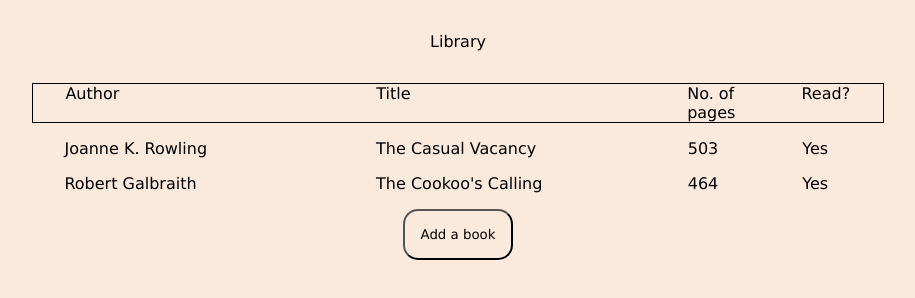
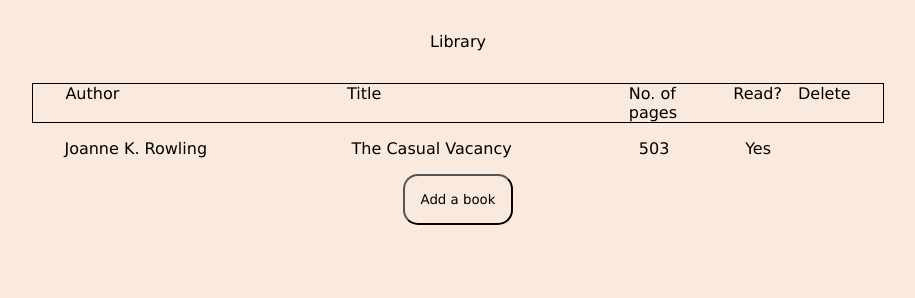
Before and after one commit to MarticaIda/library, a plain HTML site: page index.html in a window 1280 px wide. Shown: the whole page, without its empty margins (182-1097 px from the left). Drawn offline with Linux system fonts and the light colour scheme.

Commit message:
make "delete" cell

```diff
--- a/index.html
+++ b/index.html
@@ -15,18 +15,14 @@
         <div>Title</div>
         <div>No. of pages</div>
         <div>Read?</div>
+        <div>Delete</div>
       </li>
       <li class="grid book">
         <div class="info author">Joanne K. Rowling</div>
         <div class="info title">The Casual Vacancy</div>
         <div class="info pages">503</div>
         <div class="info read">Yes</div>
-      </li>
-      <li class="grid book">
-        <div class="info author">Robert Galbraith</div>
-        <div class="info title">The Cookoo's Calling</div>
-        <div class="info pages">464</div>
-        <div class="info read">Yes</div>
+        <div class="delete"></div>
       </li>
     </ul>
     <button class="open-form" type="button">Add a book</button>
@@ -58,8 +54,8 @@
             required
           />
           <label for="read" class="read-radio">Have you read it?</label>
-          <p><input type="radio" id="read" name="yes_no" value="yes" checked />Yes</p>
-          <p><input type="radio" id="read" name="yes_no" value="no" />No</p>
+          <p><input type="radio" id="read" name="read" value="yes" checked />Yes</p>
+          <p><input type="radio" id="read" name="read" value="no" />No</p>
         </form>
         <img src="icons/close.png" alt="Close" class="close" />
         <button class="submit" type="submit">Add</button>
--- a/style.css
+++ b/style.css
@@ -55,7 +55,7 @@ button {
 /* Use only for list placement */
 .grid {
   display: grid;
-  grid-template-columns: 3fr 3fr 1fr 0.5fr;
+  grid-template-columns: 3fr 3fr 1fr 0.5fr 0.5fr;
   justify-items: start;
   gap: 1rem;
   list-style: none;
```
